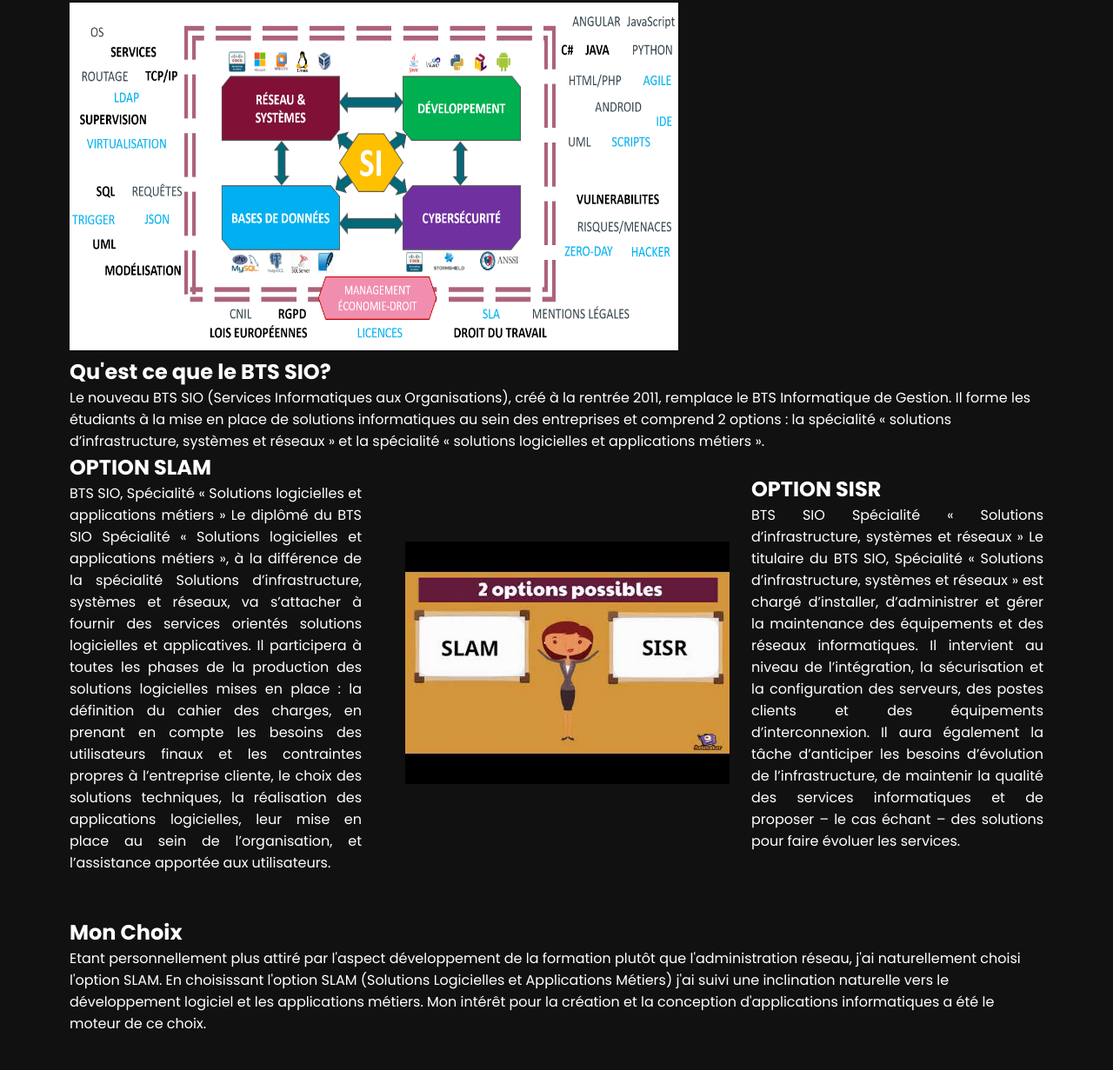
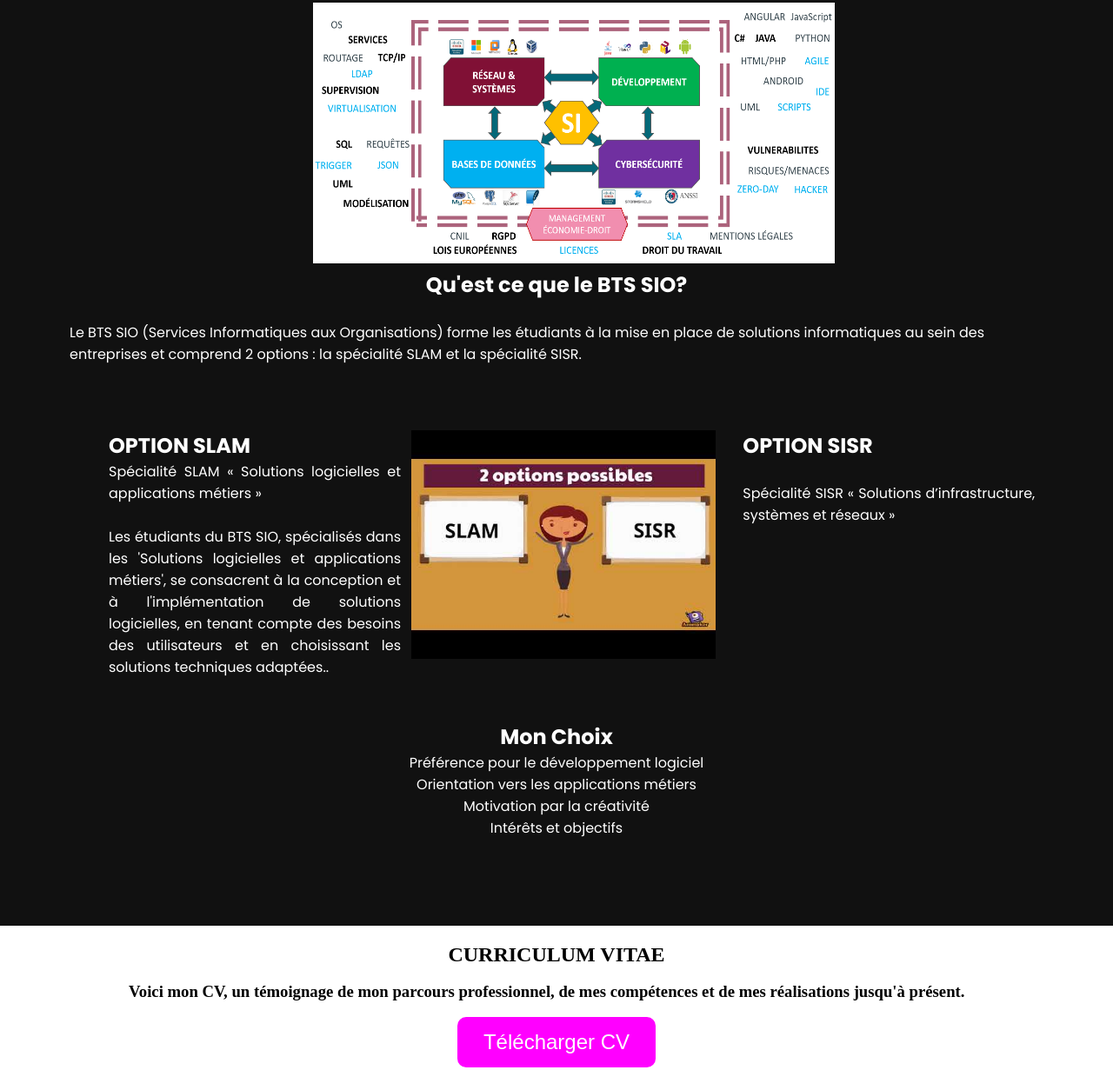
Before and after one commit to 24ndoumbe/24ndoumbe-portfolio, a plain HTML site: page index.html in a window 1280 px wide. Shown: the part 1224-2455 px from the top of the page at 87% size. Drawn offline with nearby package versions, Linux system fonts and the light colour scheme.

Commit message:
Add files via upload

```diff
--- a/index.html
+++ b/index.html
@@ -71,67 +71,59 @@
 
                     <h2 class="title">Formation</h2>
 
-                    <div class="column middle"></div>
-                    <img src="competences_bts_sio.png" alt="BTS Image" width="700" height="400" >
+                    <div class="image-container" style="margin-left: 280px;">
+                        <img src="competences_bts_sio.png" alt="BTS Image" width="600" height="300">
                     </div>
 
 
-                    <h1>Qu'est ce que le BTS SIO?</h1>
-                    <p>Le nouveau BTS SIO (Services Informatiques aux Organisations), créé à la rentrée 2011, remplace
-                        le BTS Informatique de Gestion. Il forme les étudiants à la mise en place de solutions
-                        informatiques au sein des entreprises et comprend 2 options : la spécialité « solutions
-                        d’infrastructure, systèmes et réseaux » et la spécialité « solutions logicielles et applications
-                        métiers ».</p>
-
-                    <div class="column left">
-                    <h1>OPTION SLAM</h1>
-                    <p>BTS SIO, Spécialité « Solutions logicielles et applications métiers »
-                        Le diplômé du BTS SIO Spécialité « Solutions logicielles et applications métiers », à la
-                        différence de la spécialité Solutions d’infrastructure, systèmes et réseaux, va s’attacher à
-                        fournir des services orientés solutions logicielles et applicatives.
-
-                        Il participera à toutes les phases de la production des solutions logicielles mises en place :
-
-                        la définition du cahier des charges, en prenant en compte les besoins des utilisateurs finaux et
-                        les contraintes propres à l’entreprise cliente,
-                        le choix des solutions techniques,
-                        la réalisation des applications logicielles,
-                        leur mise en place au sein de l’organisation, et l’assistance apportée aux utilisateurs.</p>
+                    <div>
+                    <div class="">
+                    <h1 class="center">Qu'est ce que le BTS SIO?</h1>
+                    <br>
+                    <p>Le BTS SIO (Services Informatiques aux Organisations) forme les étudiants à la mise en place de solutions
+                        informatiques au sein des entreprises et comprend 2 options : la spécialité SLAM et la spécialité SISR.</p>
+                    </div>
 
 
                     </div>
 
                     <br>
                     <br>
+                    <br>
 
-                    <div class="column middle">
-                        <img src="imageBTS.jpg" alt="BTS Image">
+                    <div class="column right" style="margin-left: 45px;">
+                        <h1>OPTION SLAM</h1>
+                        <p>Spécialité SLAM « Solutions logicielles et applications métiers »</p>
+                        <br>
+                        <p>Les étudiants du BTS SIO, spécialisés dans les 'Solutions logicielles et applications métiers', se consacrent à la conception et à l'implémentation de solutions logicielles, en tenant compte des besoins des utilisateurs et en choisissant les solutions techniques adaptées..</p>
+                    </div>
+
+                    <div class="column middle" style="display: flex; flex-direction: column; justify-content: center; align-items: center;">
+                        <img src="imageBTS.jpg" alt="BTS Image" width="350" height="250">
+                    </div>
+
+                    <div class="column right" style="margin-left: 20px;">
+                        <h2>OPTION SISR</h2>
+                        <br>
+                        <p>Spécialité SISR « Solutions d’infrastructure, systèmes et réseaux »</p>
                     </div>
 
 
-                        <div class="column right">
-                            <h2>OPTION SISR</h2>
-                            <p>BTS SIO Spécialité « Solutions d’infrastructure, systèmes et réseaux »
-                                Le titulaire du BTS SIO, Spécialité « Solutions d’infrastructure, systèmes et réseaux » est
-                                chargé d’installer, d’administrer et gérer la maintenance des équipements et des réseaux
-                                informatiques. Il intervient au niveau de l’intégration, la sécurisation et la configuration des
-                                serveurs, des postes clients et des équipements d’interconnexion.
+                </div>
+            </div>
+        </div>
+        <br>
+        <br>
 
-                                Il aura également la tâche d’anticiper les besoins d’évolution de l’infrastructure, de maintenir
-                                la qualité des services informatiques et de proposer – le cas échant – des solutions pour faire
-                                évoluer les services.</p>
-                    </div>
+        <div class="box">
+            <h2 class="center">Mon Choix</h2>
+            <ul class="center">
+                <li>Préférence pour le développement logiciel</li>
+                <li>Orientation vers les applications métiers</li>
+                <li>Motivation par la créativité</li>
+                <li>Intérêts et objectifs</li>
+            </ul>
 
-                </div>
-                <br>
-                <br>
-
-                    <h2>Mon Choix</h2>
-
-                    <p>Etant personnellement plus attiré par l'aspect développement de la formation plutôt que
-                        l'administration réseau, j'ai naturellement choisi l'option SLAM.
-                        En choisissant l'option SLAM (Solutions Logicielles et Applications Métiers) j'ai suivi une inclination naturelle vers le développement logiciel et les applications métiers. Mon intérêt pour la création et la conception d'applications informatiques a été le moteur de ce choix.</p>
-            </div>
         </div>
     </section>
 
```
